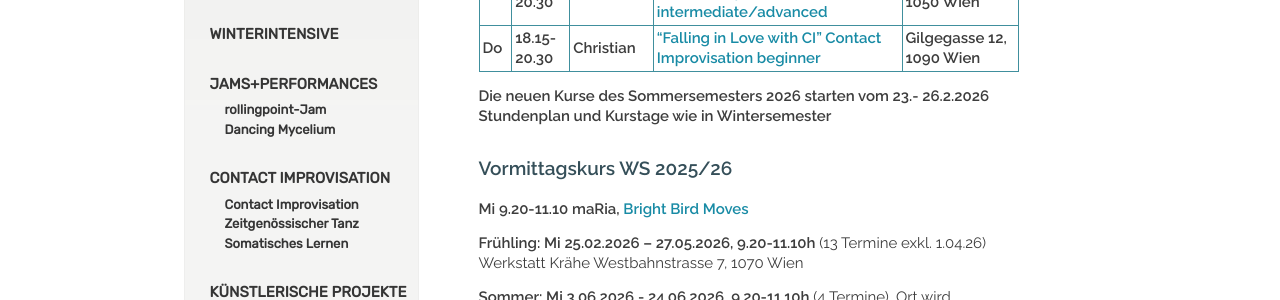
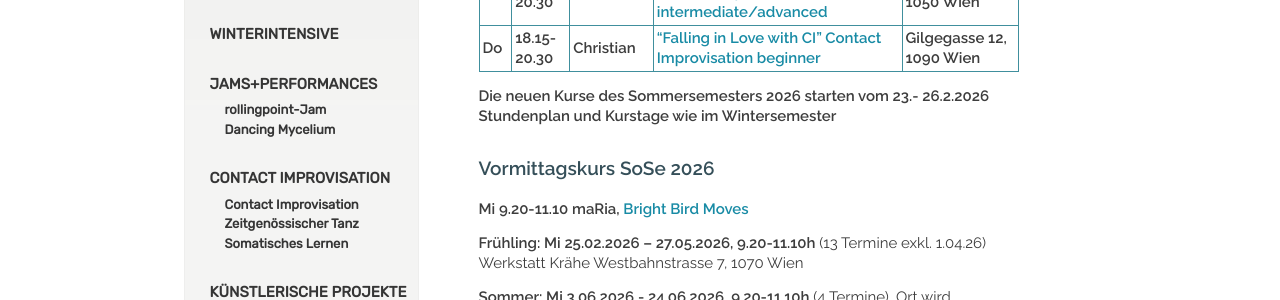
Before and after one commit to manulari/rollingpointat, a Jekyll site: the page built from _pages_de/kurse-1.md, in a window 1280 px wide. Shown: the part 362-662 px from the top of the page. Built offline with Jekyll 4.4.1, drawn with Linux system fonts in a browser that asks for light colours; comment, search, counter and statistics services are not loaded.

Commit message:
Update page (de) “kurse-1”

```diff
--- a/_pages_de/kurse-1.md
+++ b/_pages_de/kurse-1.md
@@ -13,9 +13,9 @@ language: de
 | **Do** | **18.15-20.30** | **Christian**            | **["Falling in Love with CI" Contact Improvisation beginner](/contactbeg)**                   | **Gilgegasse 12, 1090 Wien**  |
 
 **Die neuen Kurse des Sommersemesters 2026 starten vom 23.- 26.2.2026**\
-**Stundenplan und Kurstage wie in Wintersemester**
+**Stundenplan und Kurstage wie im Wintersemester**
 
-### Vormittagskurs WS 2025/26
+### Vormittagskurs SoSe 2026
 
 **Mi 9.20-11.10 maRia, [Bright Bird Moves](/Vormittagskurs)**
 
```
